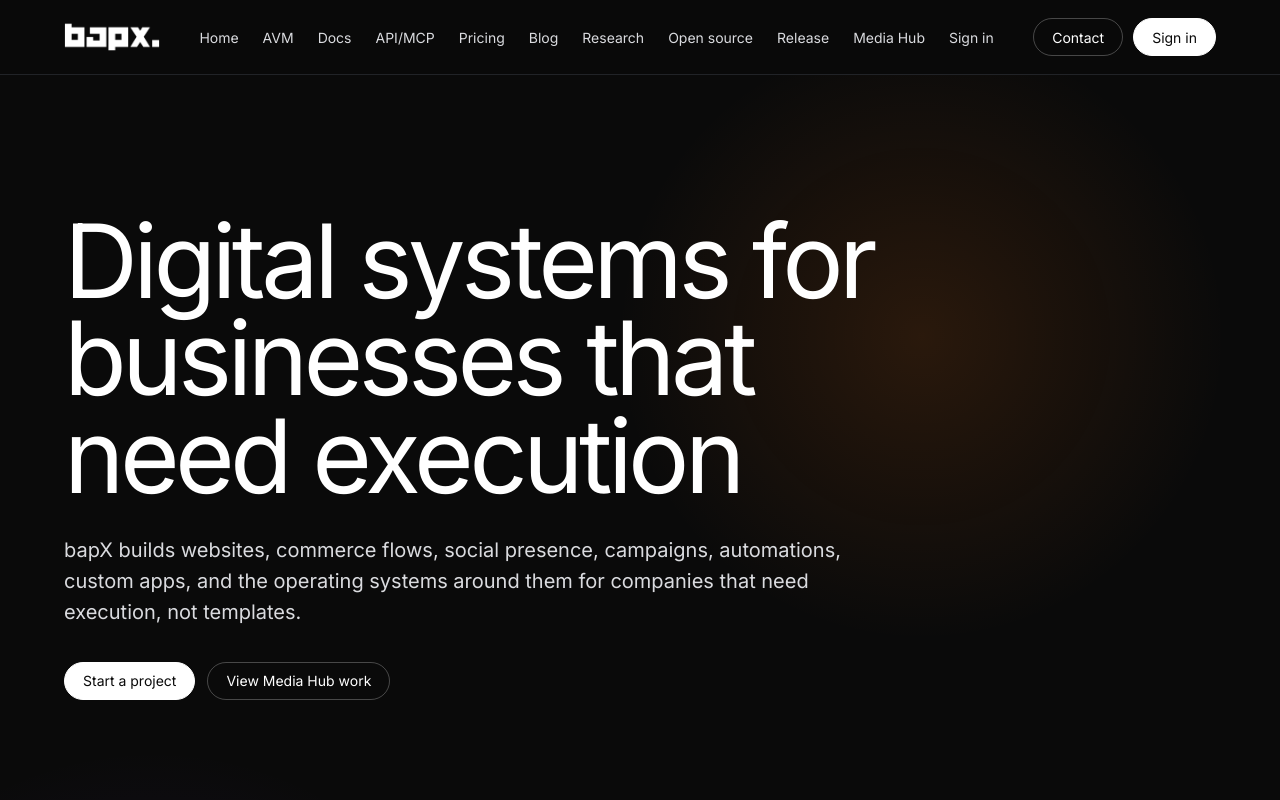
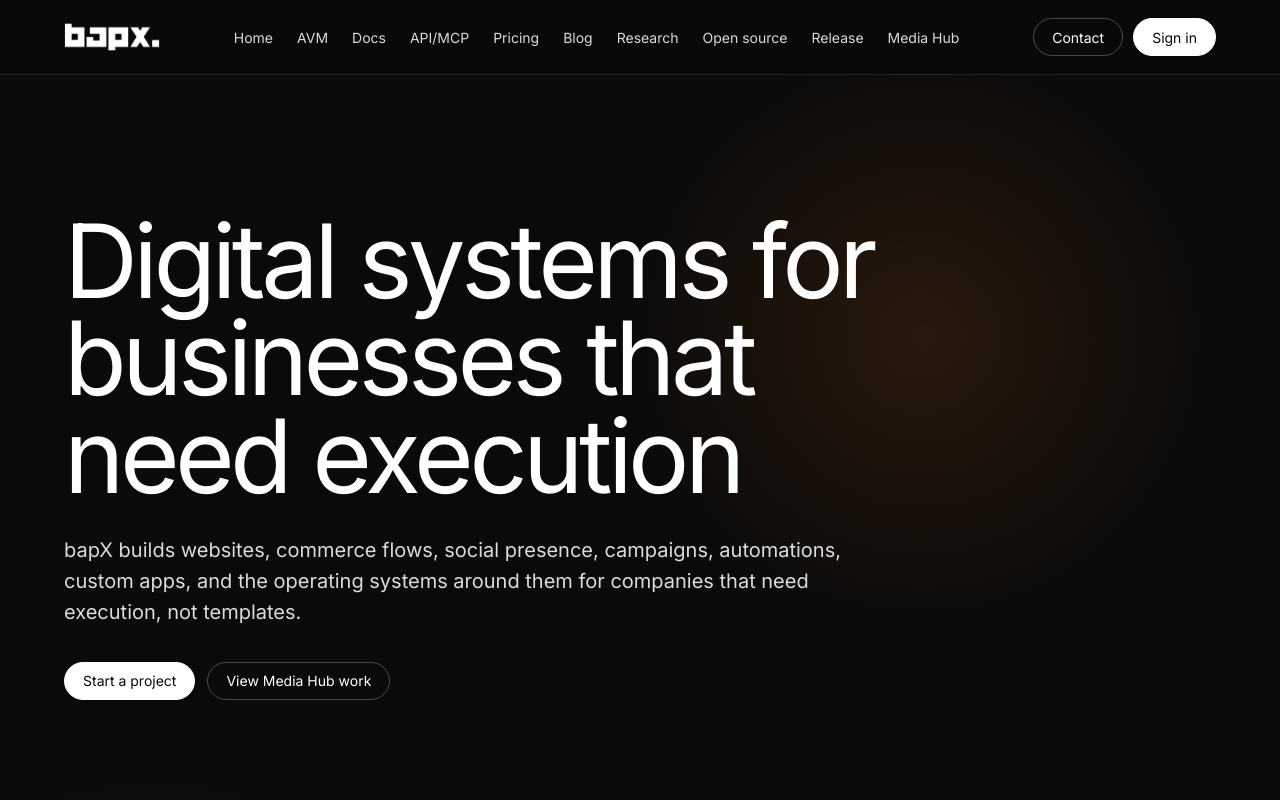
Before and after one commit to getwinharris/ecosystem-ui, a React (Vite) app: page / in a window 1280 px wide. Shown: the top 800 px of the page. Built offline with nearby package versions, Linux system fonts and the light colour scheme.

Commit message:
Remove duplicate sign in nav item

```diff
--- a/src/landing/LandingPage.tsx
+++ b/src/landing/LandingPage.tsx
@@ -94,7 +94,6 @@ function SiteHeader({ contactLabel = 'Contact' }: { contactLabel?: string }) {
         <a href="https://blog.bapx.in/opensource">Open source</a>
         <a href="https://blog.bapx.in/release">Release</a>
         <a href="https://mediahub.bapx.in">Media Hub</a>
-        <a href="https://bapx.in/login">Sign in</a>
       </nav>
       <div className="header-actions">
         <a className="header-cta secondary-header-cta" href="https://bapx.in/contact">
```
